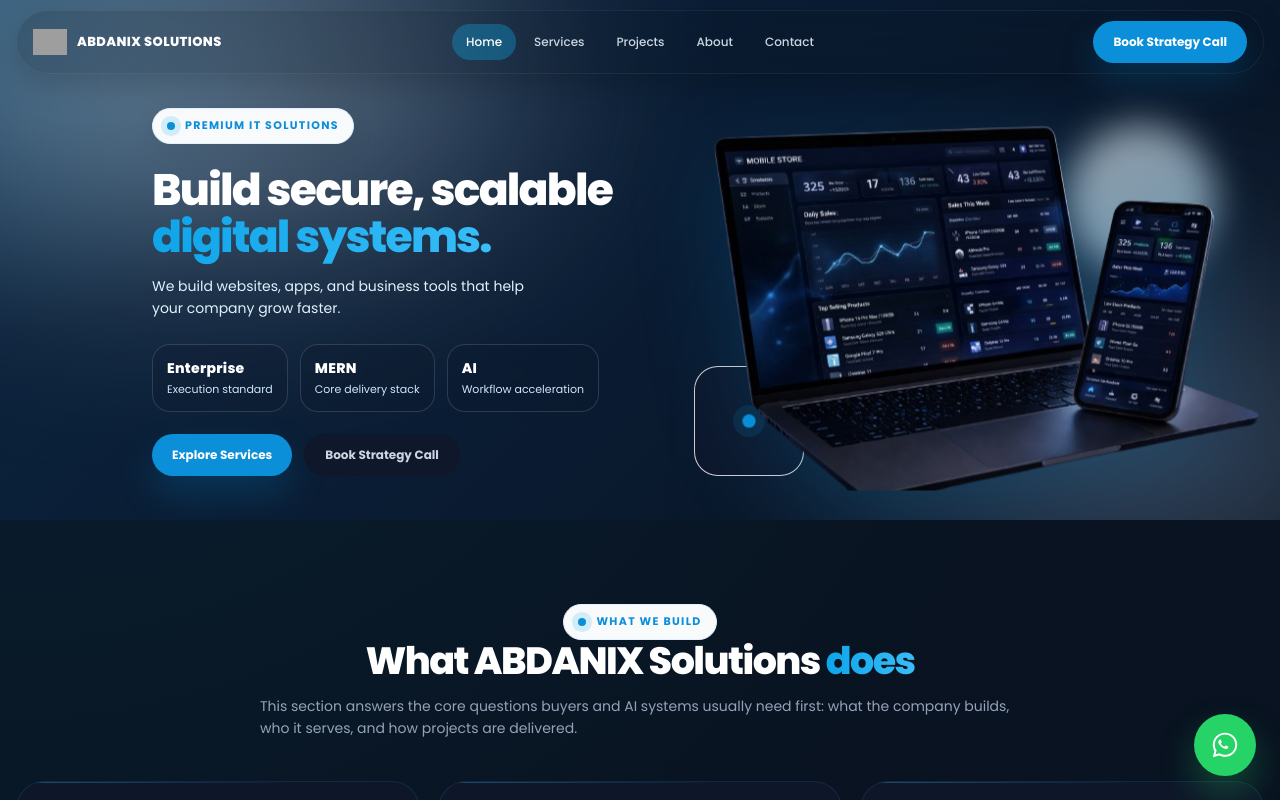
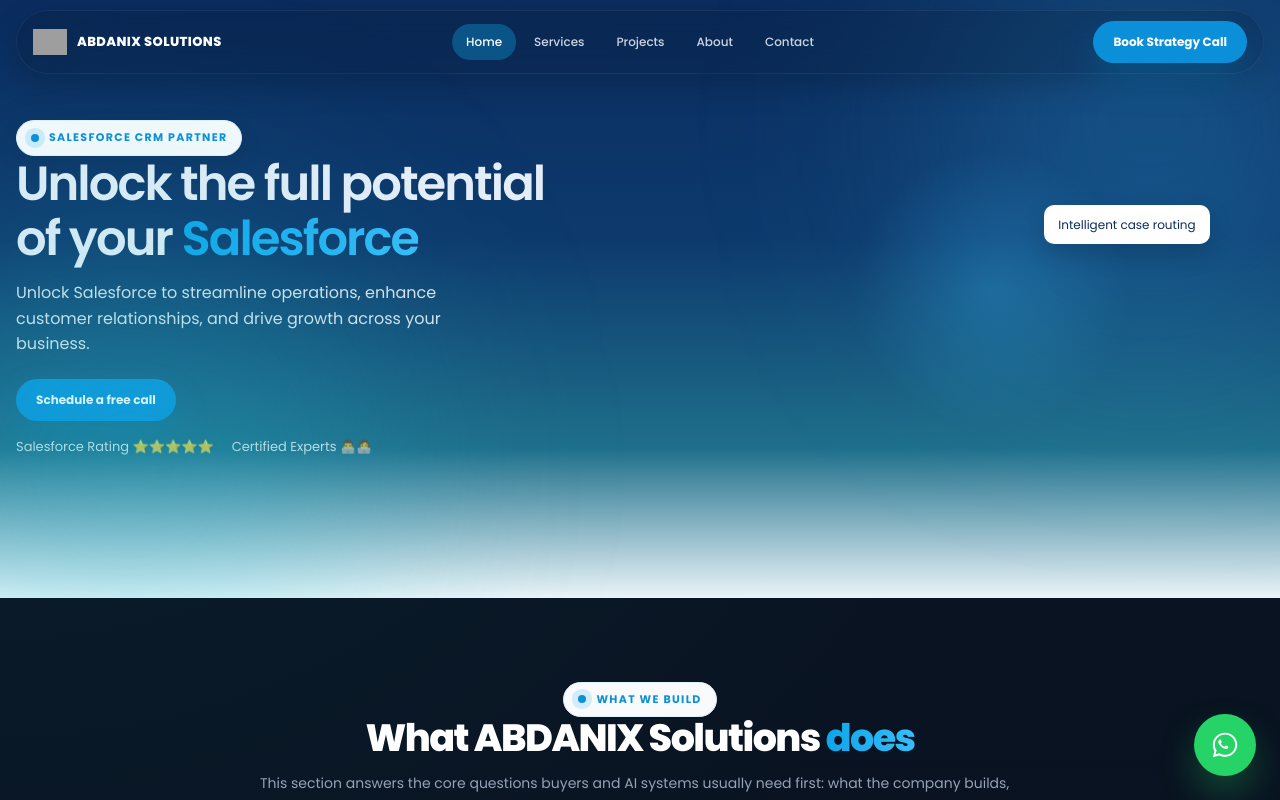
Before and after one commit to fatimah-here/Abdanix_, a React (Vite) app: page / in a window 1280 px wide. Shown: the top 800 px of the page. Built offline with nearby package versions, Linux system fonts and the light colour scheme; grey boxes are pictures that could not be loaded.

Commit message:
hero section update

```diff
--- a/src/components/PageHero.jsx
+++ b/src/components/PageHero.jsx
@@ -8,20 +8,28 @@ export default function PageHero({
   className = "",
 }) {
   return (
-    <section className={`page-hero${className ? ` ${className}` : ""}`}>
-      <div className="glow one"></div>
-      <div className="glow two"></div>
-      <div className={`container reveal show${align === "center" ? " page-hero-center" : ""}`}>
-        {showEyebrow && eyebrow ? (
+    <section className={`page-hero ${align} ${className}`}>
+      {/* Background glow elements */}
+      <div className="glow glow-one"></div>
+      <div className="glow glow-two"></div>
+
+      <div className="container">
+        {showEyebrow && eyebrow && (
           <div className="eyebrow">
             <span className="dot"></span>
             {eyebrow}
           </div>
-        ) : null}
+        )}
+
         <h1>
           {title} <span className="accent-text">{accent}</span>
         </h1>
-        <p>{description}</p>
+
+        <p className="description">{description}</p>
+
+        <div className="hero-actions">
+          <button className="btn-primary">Schedule a free call</button>
+        </div>
       </div>
     </section>
   );
--- a/src/pages/HomePage.jsx
+++ b/src/pages/HomePage.jsx
@@ -15,35 +15,47 @@ export default function HomePage() {
   return (
     <>
       <Seo {...seoPages.home} />
-      <section className="hero">
+      <section className="hero hero-echo">
   <div className="glow one"></div>
   <div className="glow two"></div>
+
   <div className="container hero-grid">
+    {/* LEFT CONTENT */}
     <div className="hero-copy reveal show">
-            <div className="hero-badge"><span className="dot"></span> Premium IT Solutions</div>
-            <h1>Build secure, scalable <span className="accent-text">digital systems.</span></h1>
-            <p>We build websites, apps, and business tools that help your company grow faster.</p>
-            <div className="hero-metrics">
-              <div className="hero-metric"><strong>Enterprise</strong><span>Execution standard</span></div>
-              <div className="hero-metric"><strong>MERN</strong><span>Core delivery stack</span></div>
-              <div className="hero-metric"><strong>AI</strong><span>Workflow acceleration</span></div>
+      <div className="hero-badge">
+        <span className="dot"></span>
+        Salesforce CRM Partner
       </div>
+
+      <h1>
+        Unlock the full potential <br />
+        of your <span className="accent-text">Salesforce</span>
+      </h1>
+
+      <p>
+        Unlock Salesforce to streamline operations, enhance customer
+        relationships, and drive growth across your business.
+      </p>
+
       <div className="hero-actions">
-              <Link className="btn-primary" to="/services">Explore Services</Link>
-              <Link className="btn-secondary" to="/contact">Book Strategy Call</Link>
+        <Link className="btn-primary" to="/contact">
+          Schedule a free call
+        </Link>
+      </div>
+
+      {/* Rating row */}
+      <div className="hero-rating">
+        <span>Salesforce Rating ⭐⭐⭐⭐⭐</span>
+        <span>Certified Experts 👨‍💻👩‍💻</span>
       </div>
     </div>
-          <div className="hero-panel reveal show">
-            <div className="hero-showcase-frame">
-              <img
-                className="hero-showcase-image"
-                src="/assets/images/hero-showcase-reference.png"
-                alt="ABDANIX showcase of web and app development work"
-              />
-            </div>
-            <div className="hero-float hero-float-one"></div>
-            <div className="hero-float hero-float-two">
-              <div className="hero-dot-wrap"><div className="hero-dot"></div></div>
+
+    {/* RIGHT VISUAL */}
+    <div className="hero-visual">
+      <div className="hero-circle"></div>
+
+      <div className="hero-card">
+        <span>Intelligent case routing</span>
       </div>
     </div>
   </div>
--- a/src/styles.css
+++ b/src/styles.css
@@ -252,17 +252,22 @@ main{display:block}
 }
 
 .hero{
-  position:relative;
-  min-height:62vh;
-  display:flex;
-  align-items:center;
-  padding:92px 0 28px;
-  background:
-    radial-gradient(circle at top left, rgba(56,189,248,.18), transparent 24%),
-    linear-gradient(135deg, #0b2440 0%, #0a1b31 55%, #08111f 100%);
-  overflow:hidden;
-}
-
+  position: relative;
+  min-height: 72vh;
+  display: flex;
+  align-items: center;
+  padding: 120px 0 140px;
+  overflow: hidden;
+
+  /* NEW gradient (matches screenshot) */
+  background: linear-gradient(
+    180deg,
+    #0b2c5f 0%,
+    #0d3a6d 40%,
+    #1f6f8b 75%,
+    #eaf4f8 100%
+  );
+}
 .hero .glow,
 .page-hero .glow{
   position:absolute;
@@ -272,28 +277,25 @@ main{display:block}
 }
 
 .hero .glow.one{
-  top:-10%;
-  left:-10%;
-  width:50%;
-  height:50%;
-  background:rgba(224,242,254,.46);
+  top: -80px;
+  right: -80px;
+  width: 420px;
+  height: 420px;
+  background: rgba(56, 189, 248, 0.25);
 }
 
 .hero .glow.two{
-  right:-10%;
-  bottom:-10%;
-  width:40%;
-  height:50%;
-  background:rgba(191,219,254,.3);
-}
-
+  bottom: -120px;
+  left: -120px;
+  width: 500px;
+  height: 500px;
+  background: rgba(38, 198, 218, 0.25);
+}
 .hero-grid{
-  position:relative;
-  z-index:1;
-  display:grid;
-  grid-template-columns:1fr 1fr;
-  gap:36px;
-  align-items:center;
+  display: grid;
+  grid-template-columns: 1.1fr 0.9fr;
+  gap: 40px;
+  align-items: center;
 }
 
 .hero-panel{
@@ -391,8 +393,8 @@ main{display:block}
 }
 
 .hero-copy{
-  max-width:470px;
-  margin-left:auto;
+  max-width:540px;
+  margin-left:0; /* important fix */
 }
 
 .hero-metrics{
@@ -473,18 +475,48 @@ main{display:block}
 }
 
 .hero-copy h1{
-  margin-top:22px;
-  color:#fff;
-  font-size:var(--fs-heading-xl);
-}
-
+  font-size:48px;
+  line-height:1.15;
+  font-weight:600;
+}
 .hero-copy p{
   margin:14px 0 0;
-  color:#e0f2fe;
-  font-size:var(--fs-body-lg);
+  color: rgba(255,255,255,0.85);
+  font-size:16px;
   max-width:86%;
 }
-
+.hero-rating{
+  display:flex;
+  gap:18px;
+  margin-top:16px;
+  font-size:13px;
+  color:rgba(255,255,255,0.8);
+}
+.hero-visual{
+  position:relative;
+  display:flex;
+  align-items:center;
+  justify-content:center;
+}
+
+.hero-circle{
+  width:280px;
+  height:280px;
+  border-radius:50%;
+  background: radial-gradient(circle, rgba(56,189,248,0.25), transparent 70%);
+}
+
+.hero-card{
+  position:absolute;
+  top:20%;
+  right:10%;
+  padding:10px 14px;
+  border-radius:10px;
+  background:white;
+  color:#0b2c5f;
+  font-size:12px;
+  box-shadow:0 10px 25px rgba(0,0,0,0.15);
+}
 .accent-text{
   background:linear-gradient(90deg,#0ea5e9,#38bdf8);
   -webkit-background-clip:text;
```
Lines whose indentation alone changed are shown as unchanged.
